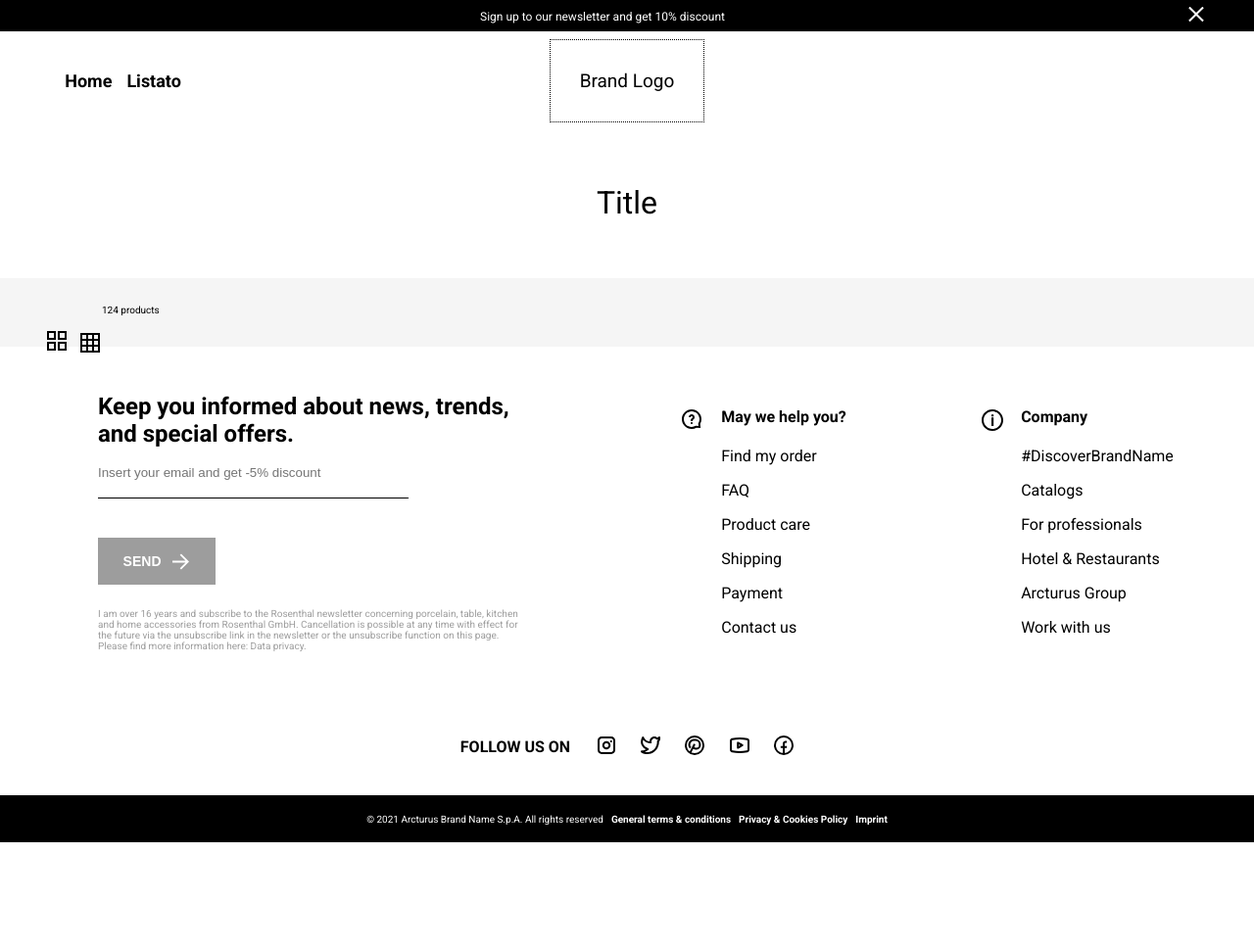
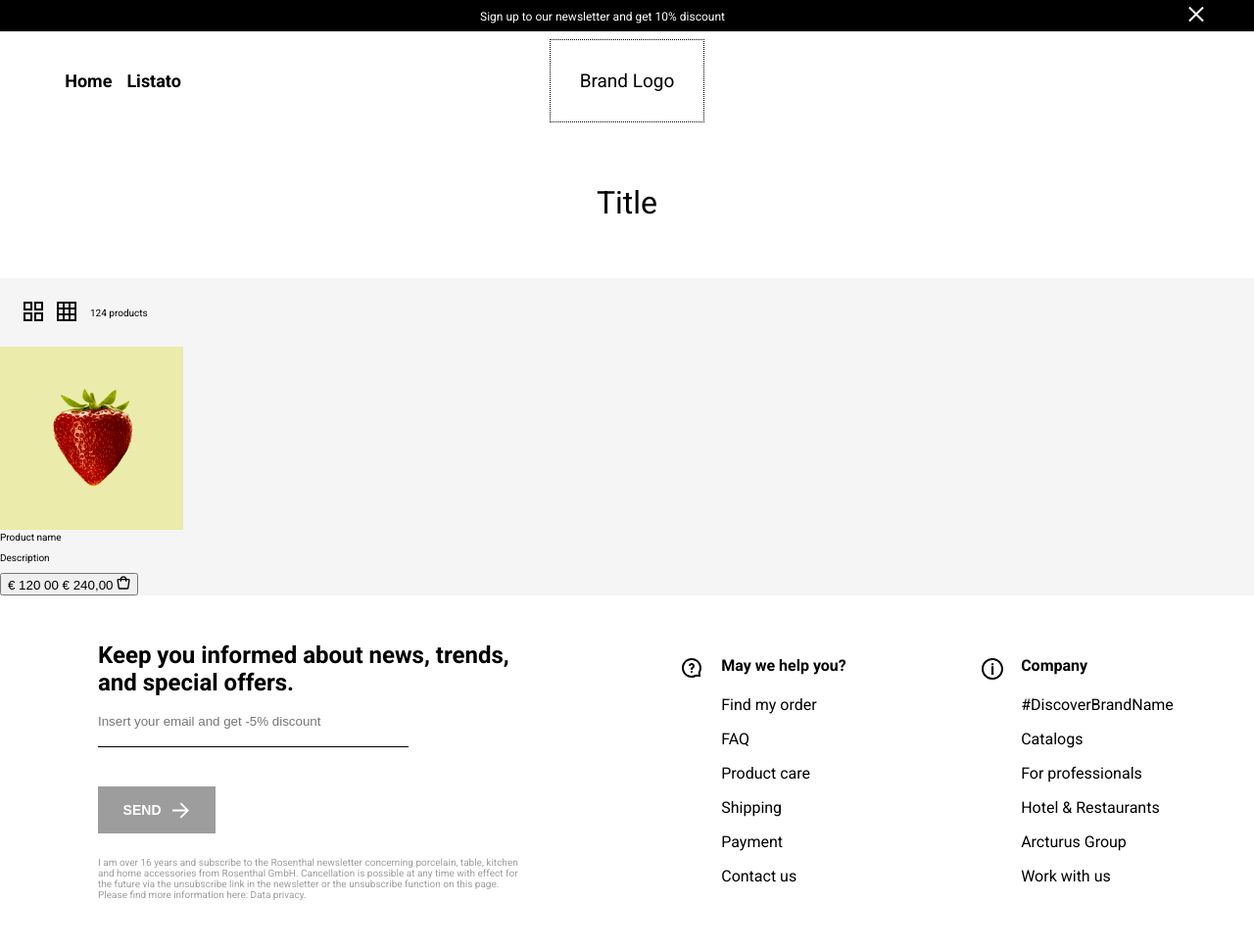
Before and after one commit to iryydo/fragoline, a website: page pages/product_page.html in a window 1280 px wide. Shown: the top 969 px of the page at 98% size. Before the commit the page ends 860 px from the top, so only its background shows below. Drawn offline with Linux system fonts and the light colour scheme.

Commit message:
allineato contenuto barra visualizzazione e creato markup scheda prodotto

```diff
--- a/pages/product_page.html
+++ b/pages/product_page.html
@@ -41,9 +41,8 @@
         <div class="result-bar">
             <div class="results">
                 <span class="result-number">1055 results</span>
-                <ul class="visualization">
-                    <li class="icon-visualization">
-                        <button>
+                <div class="visualization">
+                    <button class="icon-visualization">
                         <svg width="20" height="20" viewBox="0 0 20 20" fill="currentColor"
                             xmlns="http://www.w3.org/2000/svg">
                             <path fill-rule="evenodd" clip-rule="evenodd"
@@ -51,21 +50,37 @@
                                 fill="black" />
                         </svg>
                     </button>
-                    </li>
-                    <li class="gallery-visualization">
-                        <button>
+                    <button class="gallery-visualization">
                         <svg width="24" height="24" viewBox="0 0 24 24" fill="currentColor"
                             xmlns="http://www.w3.org/2000/svg">
                             <path fill-rule="evenodd" clip-rule="evenodd"
                                 d="M8 8V4H4V8H8ZM8 10H4V11.5V14H8V10ZM10 14V10H14V14H10ZM8 16H4V20H8V16ZM10 20V16H14V20H12H10ZM10 22H9H8H4H2V20V16V15V14V11.5V10V9V8V4V2H4H8H9H10H12H14H15H16H20H22V4V8V9V10V11.5V14V15V16V20V22H20H16H15H14H12H10ZM16 20H20V16H16V20ZM16 14H20V11.5V10H16V14ZM16 8H20V4H16V8ZM14 4H12H10V8H14V4Z"
                                 fill="black" />
                         </svg>
-
-
                     </button>
-                    </li>
-                </ul>
                     <span class="product-number">124 products</span>
+                </div>
+            </div>
+        </div>
+        <div class="grid-container">
+            <div class="product">
+                <div class="product-media">
+                    <img src="/img/fragola-giallo.png" alt="">
+                </div>
+                <div class="product-text">
+                    <span class="prod-name">Product name</span>
+                    <p class="description">Description</p>
+                    <button class="add-basket" type="button" name="add to basket">
+                        <span class="price-whole">€ 120</span>
+                        <span class="price-fract">00</span>
+                        <span class="discount">€ 240,00</span>
+                        <svg width="14" height="14" viewBox="0 0 14 14" fill="none" xmlns="http://www.w3.org/2000/svg">
+                            <path fill-rule="evenodd" clip-rule="evenodd"
+                                d="M3.68883 2.99992C3.88482 1.54338 5.3404 0.333252 6.99977 0.333252C8.65913 0.333252 10.1147 1.54338 10.3107 2.99992H12.2311C12.9675 2.99992 13.5644 3.59687 13.5644 4.33325C13.5644 4.39634 13.5599 4.45936 13.551 4.52181L12.4082 12.5218C12.3143 13.1787 11.7518 13.6666 11.0882 13.6666H2.9113C2.24776 13.6666 1.6852 13.1787 1.59136 12.5218L0.448507 4.52181C0.344367 3.79283 0.850899 3.11746 1.57988 3.01332C1.64234 3.0044 1.70535 2.99992 1.76844 2.99992H3.68883ZM8.95206 2.99992C8.7494 2.29197 7.93216 1.66659 7.00014 1.66659C6.06812 1.66659 5.25088 2.29197 5.04822 2.99992H8.95206ZM1.76827 4.33325H3.66626V5.66658H4.9996V4.33325H8.9996V5.66658H10.3329V4.33325H12.2309L11.0881 12.3333H2.91113L1.76827 4.33325Z"
+                                fill="black" />
+                        </svg>
+                    </button>
+                </div>
             </div>
         </div>
     </main>
--- a/src/scss/product_page.scss
+++ b/src/scss/product_page.scss
@@ -6,7 +6,7 @@
 // TOP-MAIN
 
 .container-main {
-    display: flex;
+    display: block;
 }
 
 .title {
@@ -33,8 +33,8 @@
 
 .visualization {
     display: flex;
+    align-items: center;
     gap: 12px;
-    padding: 27px 0 27px 24px;
 
     button {
         background: none;
```
Also changed, not shown: assets/css/product_page.css, img/basket.svg (added), img/fragola-giallo.png (added), 1 other file. Lines whose indentation alone changed are shown as unchanged.
